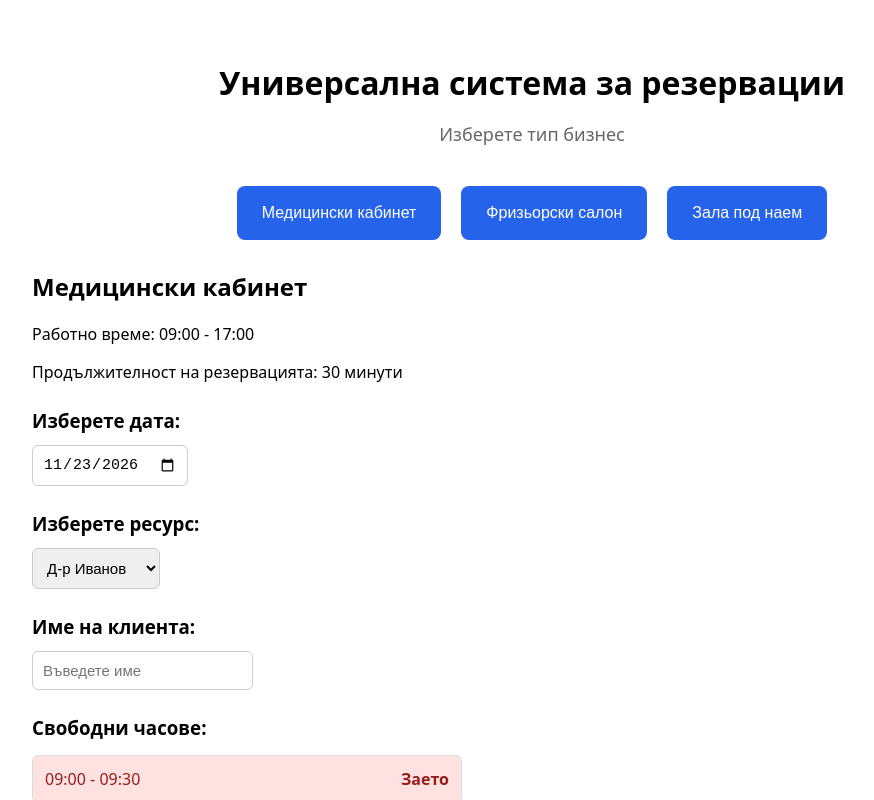
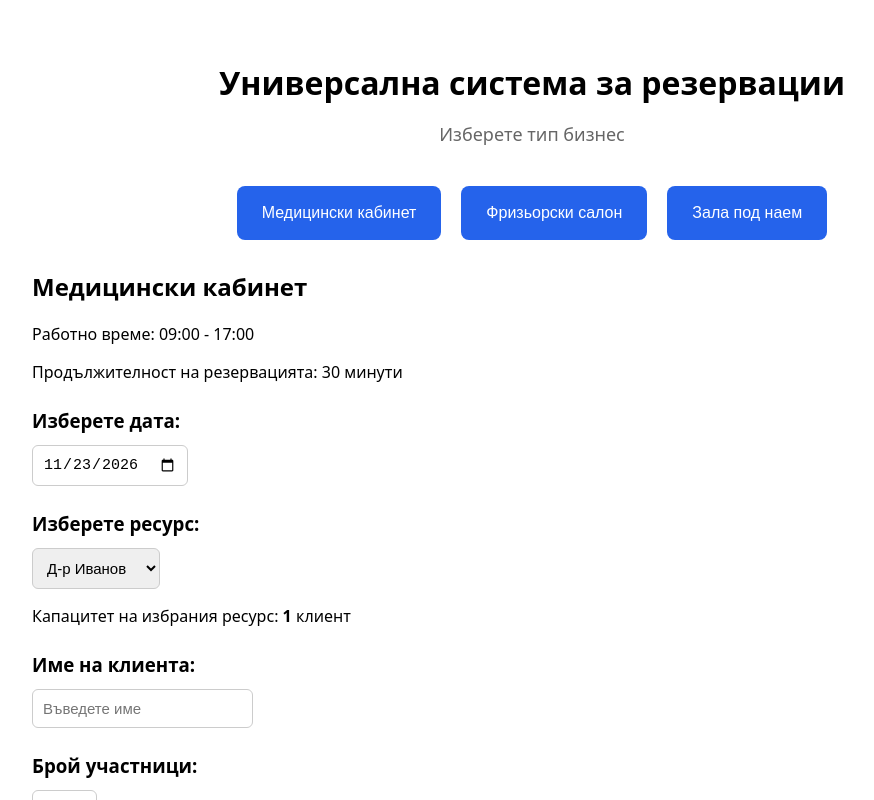
Before and after one commit to killua1630/universal-booking-system, a React (Vite) app: page / in a window 1280 px wide. Both pictures are taken after a click on the button "Медицински кабинет". Shown: the top 800 px of the page, without its empty margins (108-982 px from the left). Built offline with nearby package versions, Linux system fonts and the light colour scheme.

Commit message:
Dobavqne na esource capacity validation

```diff
--- a/src/App.jsx
+++ b/src/App.jsx
@@ -42,6 +42,7 @@ function App() {
   const [selectedDate, setSelectedDate] = useState('2026-11-23');
   const [selectedResource, setSelectedResource] = useState('');
   const [customerName, setCustomerName] = useState('');
+  const [participantCount, setParticipantCount] = useState('1');
 
   // Зареждане на резервациите от localStorage
   const [reservations, setReservations] = useState(() => {
@@ -71,6 +72,7 @@ function App() {
   const [editDate, setEditDate] = useState('');
   const [editResource, setEditResource] = useState('');
   const [editStartTime, setEditStartTime] = useState('');
+  const [editParticipantCount, setEditParticipantCount] = useState('1');
 
   // Автоматично запазване на резервациите
   useEffect(() => {
@@ -86,11 +88,27 @@ function App() {
 
   const currentBusiness = businessData[selectedBusiness];
 
+  // Намиране на избрания ресурс
+  const currentResource = currentBusiness?.resources.find(
+    (resource) => resource.id === Number(selectedResource)
+  );
+
+  // Капацитет на избрания ресурс
+  const currentCapacity = currentResource?.capacity ?? 1;
+
+  // Намиране на ресурса при редактиране
+  const editingResource = currentBusiness?.resources.find(
+    (resource) => resource.id === Number(editResource)
+  );
+
+  const editingCapacity = editingResource?.capacity ?? 1;
+
   function handleBusinessChange(business) {
     setSelectedBusiness(business);
     setSelectedResource(
       String(businessData[business].resources[0].id)
     );
+    setParticipantCount('1');
     setMessage('');
     setEditingId(null);
   }
@@ -135,8 +153,25 @@ function App() {
 
   // Създаване на резервация
   function handleBooking(slot) {
+    const numberOfParticipants = Number(participantCount);
+
     if (!customerName.trim()) {
       setMessage('Моля, въведете име на клиента.');
+      return;
+    }
+
+    if (
+      !Number.isInteger(numberOfParticipants) ||
+      numberOfParticipants < 1
+    ) {
+      setMessage('Броят участници трябва да бъде поне 1.');
+      return;
+    }
+
+    if (numberOfParticipants > currentCapacity) {
+      setMessage(
+        `Капацитетът на този ресурс е ${currentCapacity} участник(а).`
+      );
       return;
     }
 
@@ -172,6 +207,7 @@ function App() {
       startTime: slot.startTime,
       endTime: slot.endTime,
       customerName: customerName.trim(),
+      participantCount: numberOfParticipants,
       status: 'active',
     };
 
@@ -181,6 +217,7 @@ function App() {
     ]);
 
     setCustomerName('');
+    setParticipantCount('1');
     setMessage('Резервацията е създадена успешно!');
   }
 
@@ -208,6 +245,9 @@ function App() {
     setEditDate(reservation.date);
     setEditResource(String(reservation.resourceId));
     setEditStartTime(reservation.startTime);
+    setEditParticipantCount(
+      String(reservation.participantCount ?? 1)
+    );
     setMessage('');
   }
 
@@ -249,8 +289,25 @@ function App() {
 
   // Запазване на редактирана резервация
   function handleSaveEdit() {
+    const numberOfParticipants = Number(editParticipantCount);
+
     if (!editName.trim()) {
       setMessage('Моля, въведете име на клиента.');
+      return;
+    }
+
+    if (
+      !Number.isInteger(numberOfParticipants) ||
+      numberOfParticipants < 1
+    ) {
+      setMessage('Броят участници трябва да бъде поне 1.');
+      return;
+    }
+
+    if (numberOfParticipants > editingCapacity) {
+      setMessage(
+        `Капацитетът на този ресурс е ${editingCapacity} участник(а).`
+      );
       return;
     }
 
@@ -285,6 +342,7 @@ function App() {
               resourceId: Number(editResource),
               startTime: selectedSlot.startTime,
               endTime: selectedSlot.endTime,
+              participantCount: numberOfParticipants,
             }
           : reservation
       )
@@ -346,7 +404,10 @@ function App() {
 
             <select
               value={selectedResource}
-              onChange={(e) => setSelectedResource(e.target.value)}
+              onChange={(e) => {
+                setSelectedResource(e.target.value);
+                setParticipantCount('1');
+              }}
             >
               {currentBusiness.resources.map((resource) => (
                 <option key={resource.id} value={resource.id}>
@@ -354,6 +415,12 @@ function App() {
                 </option>
               ))}
             </select>
+
+            <p>
+              Капацитет на избрания ресурс:{' '}
+              <strong>{currentCapacity}</strong>
+              {currentCapacity === 1 ? ' клиент' : ' души'}
+            </p>
 
             <h3>Име на клиента:</h3>
 
@@ -363,6 +430,20 @@ function App() {
               value={customerName}
               onChange={(e) => setCustomerName(e.target.value)}
             />
+
+            <h3>Брой участници:</h3>
+
+            <input
+              type="number"
+              min="1"
+              max={currentCapacity}
+              value={participantCount}
+              onChange={(e) => setParticipantCount(e.target.value)}
+            />
+
+            <p>
+              Максимален брой участници: {currentCapacity}
+            </p>
 
             <h3>Свободни часове:</h3>
 
@@ -404,6 +485,10 @@ function App() {
                   <li key={reservation.id}>
                     {reservation.customerName} -{' '}
                     {reservation.startTime} до {reservation.endTime}
+                    {' '}({reservation.participantCount ?? 1}{' '}
+                    {(reservation.participantCount ?? 1) === 1
+                      ? 'участник'
+                      : 'участници'})
 
                     <button
                       className="edit-button"
@@ -467,6 +552,24 @@ function App() {
                   ))}
                 </select>
 
+                <p>
+                  Капацитет на избрания ресурс:{' '}
+                  <strong>{editingCapacity}</strong>
+                  {editingCapacity === 1 ? ' клиент' : ' души'}
+                </p>
+
+                <label>Брой участници:</label>
+
+                <input
+                  type="number"
+                  min="1"
+                  max={editingCapacity}
+                  value={editParticipantCount}
+                  onChange={(e) =>
+                    setEditParticipantCount(e.target.value)
+                  }
+                />
+
                 <label>Свободен час:</label>
 
                 <select
--- a/src/data/businessData.js
+++ b/src/data/businessData.js
@@ -8,8 +8,8 @@ export const businessData = {
     },
     slotDuration: 30,
     resources: [
-      { id: 1, name: 'Д-р Иванов' },
-      { id: 2, name: 'Д-р Петрова' },
+      { id: 1, name: 'Д-р Иванов', capacity: 1 },
+      { id: 2, name: 'Д-р Петрова', capacity: 1 },
     ],
   },
 
@@ -21,8 +21,8 @@ export const businessData = {
     },
     slotDuration: 60,
     resources: [
-      { id: 1, name: 'Мария - фризьор' },
-      { id: 2, name: 'Георги - фризьор' },
+      { id: 1, name: 'Мария - фризьор', capacity: 1 },
+      { id: 2, name: 'Георги - фризьор', capacity: 1 },
     ],
   },
 
@@ -34,9 +34,9 @@ export const businessData = {
     },
     slotDuration: 60,
     resources: [
-      { id: 1, name: 'Зала 1' },
-      { id: 2, name: 'Зала 2' },
-      { id: 3, name: 'Зала 3' },
+      { id: 1, name: 'Зала 1', capacity: 20 },
+      { id: 2, name: 'Зала 2', capacity: 30 },
+      { id: 3, name: 'Зала 3', capacity: 50 },
     ],
   },
 };
```
